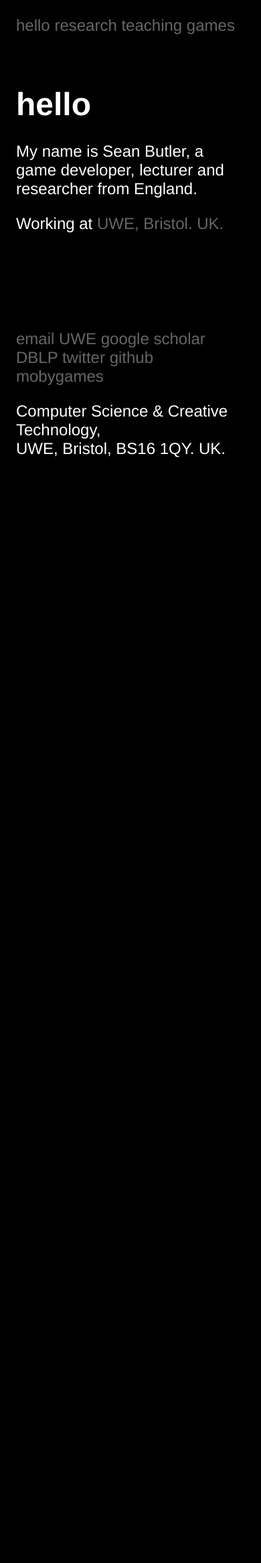
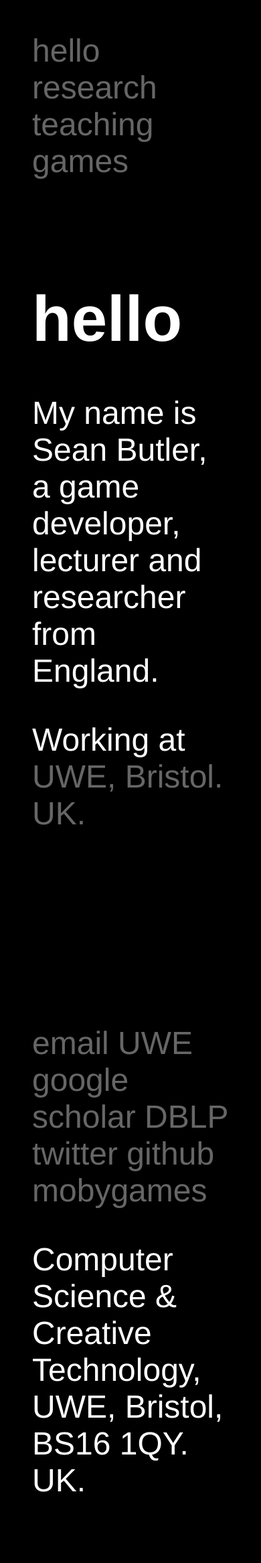
Before and after one commit to seanbutler/www.seanbutler.net, a Jekyll site: the page built from index.html, in a window 390 px wide. Shown: the whole page at 67% size. Built offline with Jekyll 4.4.1, drawn with Linux system fonts in a browser that asks for light colours; some web fonts are replaced; before the commit the page ends 900 px from its top, so only the background shows below that.

Commit message:
adjusted font size on mobile

```diff
--- a/css/mini.css
+++ b/css/mini.css
@@ -41,5 +41,6 @@ a[href]:active {
   body {
     color: white;
     background-color: black;
+	font-size:	48px;
   }
 }
```
